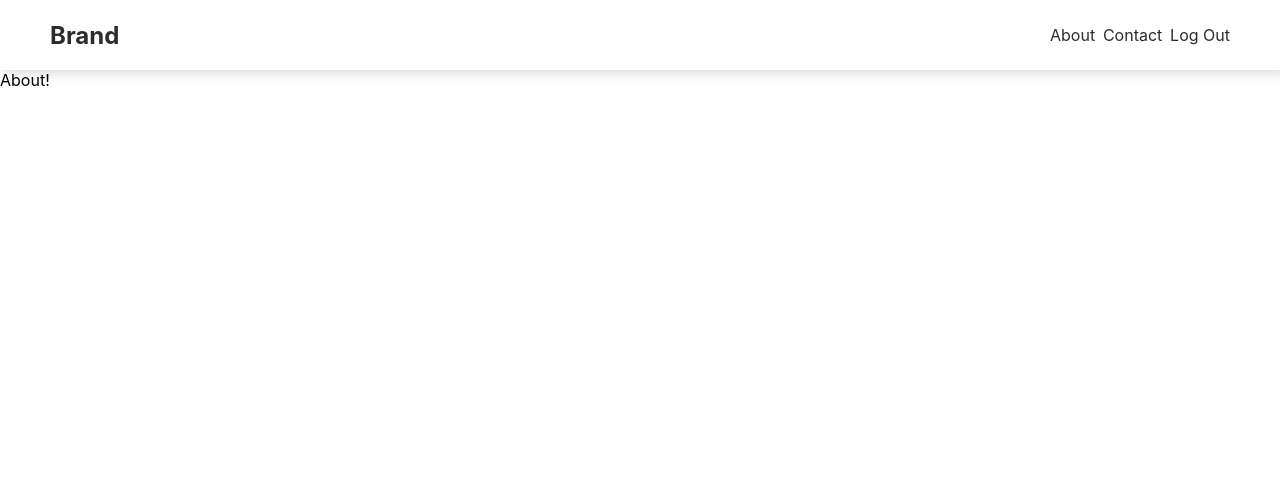
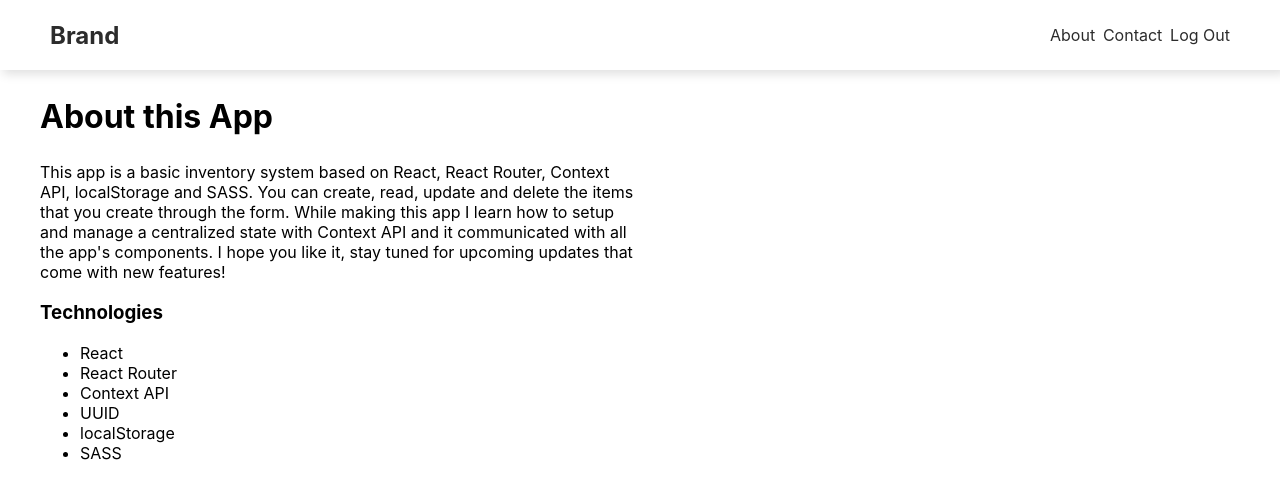
Before and after one commit to DanielAzocarDev/inventory-control, a React (Create React App) app: page /about in a window 1280 px wide. Shown: the top 498 px of the page. Built offline with nearby package versions, Linux system fonts and the light colour scheme.

Commit message:
About page content & styles

```diff
--- a/src/pages/about/About.jsx
+++ b/src/pages/about/About.jsx
@@ -1,7 +1,30 @@
 import React from "react";
 
+import "./About.scss";
+
 const About = () => {
-  return <div>About!</div>;
+  return (
+    <div className="about-container">
+      <h2>About this App</h2>
+      <p>
+        This app is a basic inventory system based on React, React Router,
+        Context API, localStorage and SASS. You can create, read, update and
+        delete the items that you create through the form. While making this app
+        I learn how to setup and manage a centralized state with Context API and
+        it communicated with all the app's components. I hope you like it, stay
+        tuned for upcoming updates that come with new features!
+      </p>
+      <h3>Technologies</h3>
+      <ul>
+        <li>React</li>
+        <li>React Router</li>
+        <li>Context API</li>
+        <li>UUID</li>
+        <li>localStorage</li>
+        <li>SASS</li>
+      </ul>
+    </div>
+  );
 };
 
 export default About;
--- a/src/pages/about/About.scss
+++ b/src/pages/about/About.scss
@@ -0,0 +1,11 @@
+.about-container {
+  max-width: 1200px;
+  margin: 25px auto;
+
+  h2 {
+    font-size: 32px;
+  }
+  p {
+    max-width: 600px;
+  }
+}
```
Also changed, not shown: src/firebase.js (deleted, +0 -9 lines).
